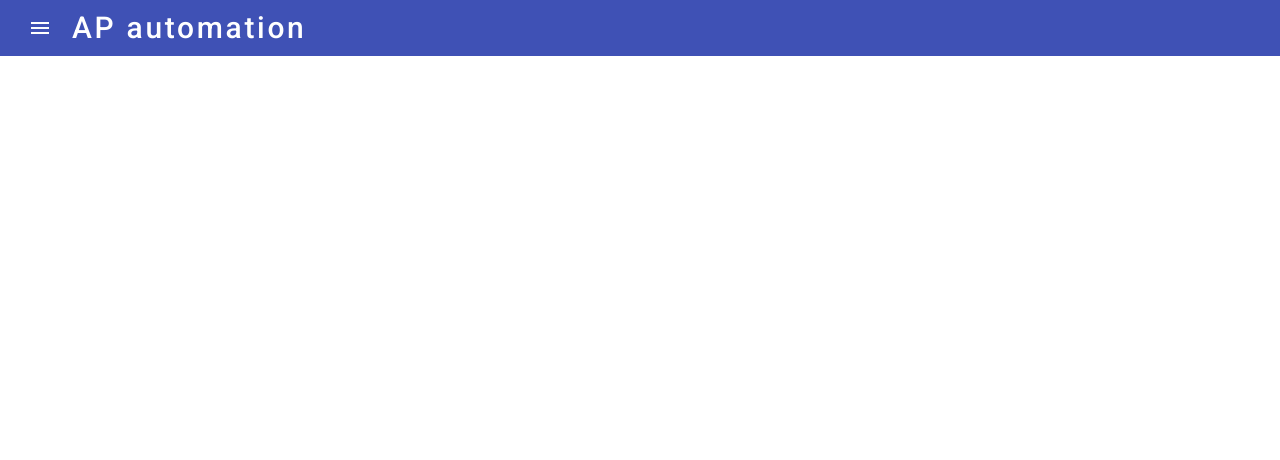
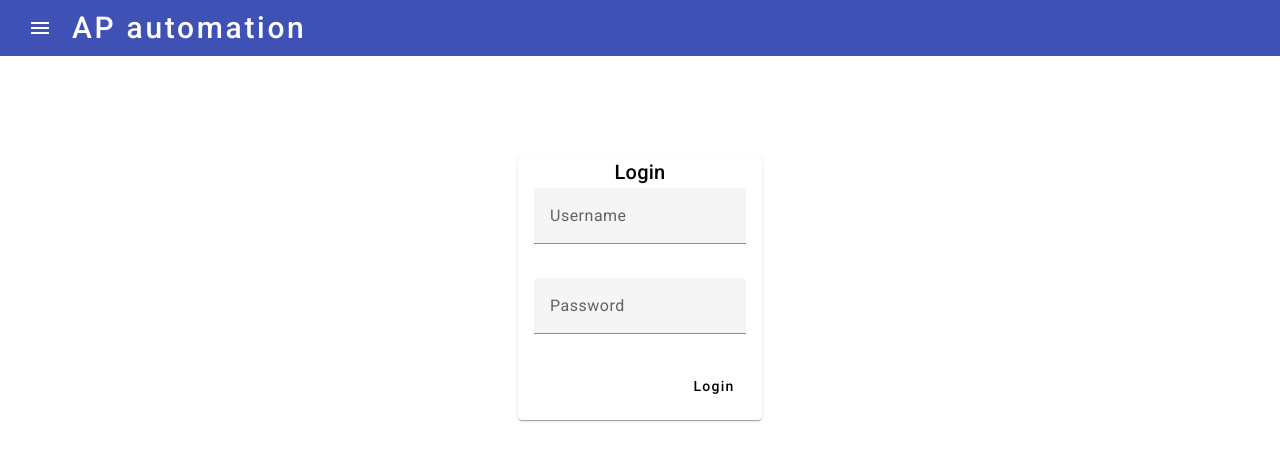
Before and after one commit to andutzu7/APAutomationSystemFE, an Angular app: page /login in a window 1280 px wide. Before the commit this address led to /. Shown: the top 460 px of the page. Built offline with nearby package versions, Linux system fonts and the light colour scheme.

Commit message:
Added login page and token handling

```diff
--- a/src/app/app-routing.module.ts
+++ b/src/app/app-routing.module.ts
@@ -6,8 +6,10 @@ import { ViewPurchaseOrdersComponent } from "./components/view-purchase-orders/v
 import { CreateInvoiceComponent } from "./components/features/create-invoice/create-invoice.component";
 import { InvoicesHandlerComponent } from "./components/features/invoices-handler/invoices-handler.component";
 import { InvoiceRenderer } from "./components/ui/invoice-renderer/invoice-renderer.component";
+import { LoginComponent } from "./components/login/login.component";
 
 const routes: Routes = [
+    { path: 'login', component: LoginComponent },
     { path: 'purchase-order', component: CreatePurchaseOrderComponent },
     { path: 'purchase-orders/:id', component: ViewPurchaseOrderComponent },
     { path: 'purchase-orders', component: ViewPurchaseOrdersComponent },
--- a/src/app/app.module.ts
+++ b/src/app/app.module.ts
@@ -16,6 +16,9 @@ import { InvoiceRenderer } from './components/ui/invoice-renderer/invoice-render
 import { InvoicesHandlerComponent } from './components/features/invoices-handler/invoices-handler.component';
 import { CreateInvoiceComponent } from './components/features/create-invoice/create-invoice.component';
 import { CreateInvoiceFormComponent } from './components/ui/create-invoice-form/create-invoice-form.component';
+import { LoginComponent } from './components/login/login.component';
+import { HTTP_INTERCEPTORS } from '@angular/common/http';
+import { AuthInterceptor } from './helpers/auth.interceptor';
 
 @NgModule({
   declarations: [
@@ -30,13 +33,18 @@ import { CreateInvoiceFormComponent } from './components/ui/create-invoice-form/
     InvoicesHandlerComponent,
     CreateInvoiceComponent,
     CreateInvoiceFormComponent,
+    LoginComponent,
   ],
   imports: [
     BrowserModule,
     BrowserAnimationsModule,
     BuyerModule,
   ],
-  providers: [CompaniesService, ItemsService, OrdersService],
+  providers: [
+    CompaniesService,
+    ItemsService,
+    OrdersService,
+    { provide: HTTP_INTERCEPTORS, useClass: AuthInterceptor, multi: true }],
   bootstrap: [AppComponent],
 })
 export class AppModule { }
--- /dev/null
+++ b/src/app/components/login/login.component.css
@@ -0,0 +1,28 @@
+:host {
+    display: flex;
+    justify-content: center;
+    margin: 100px 0px;
+  }
+
+  .mat-form-field {
+    width: 100%;
+    min-width: 300px;
+  }
+
+  mat-card-title,
+  mat-card-content {
+    display: flex;
+    justify-content: center;
+  }
+
+  .error {
+    padding: 16px;
+    width: 300px;
+    color: white;
+    background-color: red;
+  }
+
+  .button {
+    display: flex;
+    justify-content: flex-end;
+  }
--- /dev/null
+++ b/src/app/components/login/login.component.html
@@ -0,0 +1,27 @@
+<mat-card>
+    <mat-card-title>Login</mat-card-title>
+<mat-card-content>
+<form [formGroup]="loginForm" (ngSubmit)="submit()">
+  <p>
+    <mat-form-field>
+      <input type="text" matInput placeholder="Username" formControlName="username">
+    </mat-form-field>
+  </p>
+
+  <p>
+    <mat-form-field>
+      <input type="password" matInput placeholder="Password" formControlName="password">
+    </mat-form-field>
+  </p>
+
+  <!-- <p *ngIf="error" class="error">
+    {{ error }}
+  </p> -->
+
+  <div class="button">
+    <button type="submit" mat-button>Login</button>
+  </div>
+
+</form>
+</mat-card-content>
+</mat-card>
--- /dev/null
+++ b/src/app/components/login/login.component.ts
@@ -0,0 +1,52 @@
+import { Component } from '@angular/core';
+import { FormControl, FormGroup, Validators } from '@angular/forms';
+import { Router } from '@angular/router';
+import { AuthService } from 'src/app/services/auth.service';
+
+
+@Component({
+  selector: 'app-login',
+  templateUrl: './login.component.html',
+  styleUrls: ['./login.component.css']
+})
+export class LoginComponent {
+  loginForm !: FormGroup
+
+  constructor(
+    private router: Router,
+    private authService: AuthService) { }
+
+
+  ngOnInit(): void {
+    this.createForm();
+  }
+
+  private createForm() {
+    this.loginForm = new FormGroup({
+      username: new FormControl<string>('', [Validators.required]),
+      password: new FormControl<string>('', [Validators.required])
+    });
+  }
+
+
+  submit() {
+    if (this.loginForm.valid) {
+      let username: string = this.loginForm.value.username;
+      let password: string = this.loginForm.value.password;
+
+      this.authService
+        .login(username, password)
+        .subscribe({
+          next: () => {
+            console.log("User is logged in")
+            this.router.navigateByUrl('/purchase-orders');
+          },
+          error: (e) =>{
+            console.log(e)
+          }
+        })
+
+    }
+  }
+
+}
--- /dev/null
+++ b/src/app/helpers/auth.interceptor.ts
@@ -0,0 +1,34 @@
+import { Injectable } from '@angular/core';
+import {
+  HttpRequest,
+  HttpHandler,
+  HttpEvent,
+  HttpInterceptor
+} from '@angular/common/http';
+import { Observable } from 'rxjs';
+
+@Injectable()
+export class AuthInterceptor implements HttpInterceptor {
+
+  constructor() { }
+
+  intercept(request: HttpRequest<any>, next: HttpHandler): Observable<HttpEvent<any>> {
+
+    const jwt = localStorage.getItem('jwt');
+    console.log("jwt: " + jwt)
+
+    if (jwt) {
+      request = request.clone({
+        setHeaders: {
+          Authorization: `Bearer ${jwt}`,
+        },
+      });
+    }
+
+    return next.handle(request);
+
+
+  }
+
+
+}
--- a/src/app/models/login.ts
+++ b/src/app/models/login.ts
@@ -1,8 +1,18 @@
 export class LoginRequest{
-    username?: string;
-    password?: string;
+    username: string;
+    password: string;
+
+    constructor(username: string, password: string){
+        this.username = username;
+        this.password = password;
+    }
 }
 
+
 export class LoginResponse{
-    jwt?: string;
+    jwsToken: string;
+
+    constructor(jwsToken:string){
+        this.jwsToken = jwsToken;
+    }
 }
--- a/src/app/models/user.ts
+++ /dev/null
@@ -1,3 +0,0 @@
-export class User {
-    token?: string;
-}
--- /dev/null
+++ b/src/app/services/auth.service.ts
@@ -0,0 +1,44 @@
+import { Injectable } from '@angular/core';
+import { HttpClient } from '@angular/common/http';
+import { ApiPaths } from "src/assets/api-paths";
+import { LoginRequest, LoginResponse } from '../models/login';
+import { shareReplay, tap } from 'rxjs/operators';
+
+@Injectable({
+  providedIn: 'root'
+})
+export class AuthService {
+
+  constructor(private httpClient: HttpClient) {
+  }
+
+
+
+  login(username: string, password: string) {
+    let loginRequest: LoginRequest = new LoginRequest(username, password);
+
+    console.log(loginRequest)
+    return this.httpClient.post<LoginResponse>(
+      `${ApiPaths.base}/${ApiPaths.authMapping}/${ApiPaths.loginMapping}`,
+      loginRequest
+    ).pipe(
+      tap(res => {
+        this.setSession(res)
+      }),
+      shareReplay()
+    );
+  }
+
+  private setSession(loginResponse: LoginResponse) {
+    console.log(loginResponse)
+    localStorage.setItem('jwt', loginResponse.jwsToken)
+  }
+
+
+  logout() {
+    // remove user from local storage and set current user to null
+    localStorage.removeItem('jwt');
+
+    // this.router.navigate(['/account/login']);
+  }
+}
--- a/src/assets/api-paths.ts
+++ b/src/assets/api-paths.ts
@@ -9,5 +9,9 @@ export enum ApiPaths {
     // postCompaniesMapping = 'companies',
 
     ordersMapping = 'orders',
-    companiesMapping = 'companies'
+    companiesMapping = 'companies',
+
+    authMapping = "users",
+    loginMapping = "login",
+    registerMapping = "register"
  }
```
Also changed, not shown: src/app/services/account.service.ts (deleted, +0 -27 lines), 1 other file (tests, documents, lock files or other folders).
